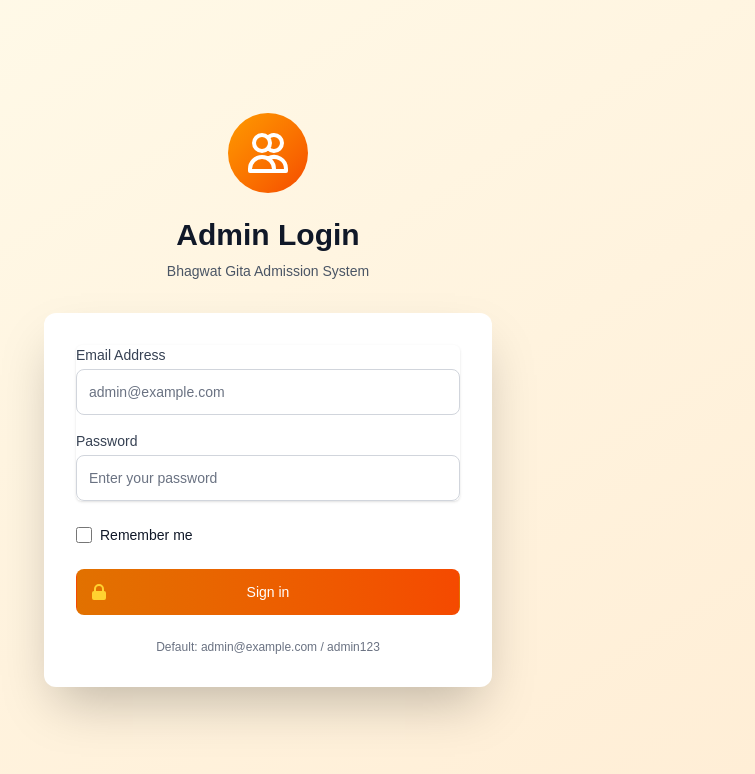
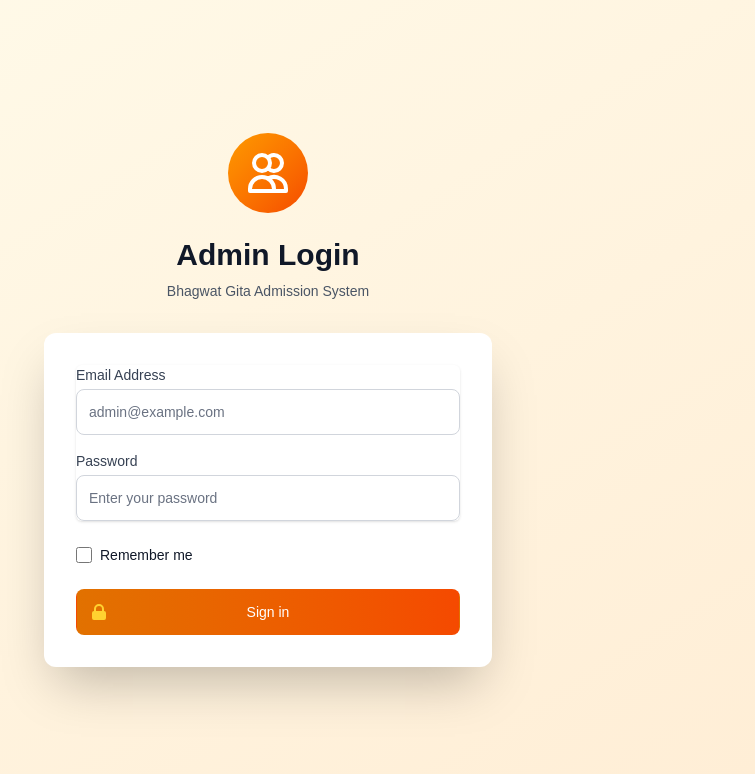
Before and after one commit to Pankajvijaybhatnagar/bhagwat, a Next.js app: page /admin/login in a window 1280 px wide. Shown: the top 774 px of the page, without its empty margins (372-1127 px from the left). Built offline with nearby package versions, Linux system fonts and the light colour scheme; no server answers.

Commit message:
update hthe part

```diff
--- a/src/app/admin/login/page.jsx
+++ b/src/app/admin/login/page.jsx
@@ -141,11 +141,7 @@ export default function AdminLogin() {
             </button>
           </div>
 
-          <div className="text-center">
-            <p className="text-xs text-gray-500">
-              Default: admin@example.com / admin123
-            </p>
-          </div>
+
         </form>
       </div>
     </div>
--- a/src/app/layout.js
+++ b/src/app/layout.js
@@ -12,8 +12,8 @@ const geistMono = Geist_Mono({
 });
 
 export const metadata = {
-  title: "Create Next App",
-  description: "Generated by create next app",
+  title: "GIEO Gita Admission",
+  description: "Admission GIEO Gita Bhagwat Gita Course ",
 };
 
 export default function RootLayout({ children }) {
```
